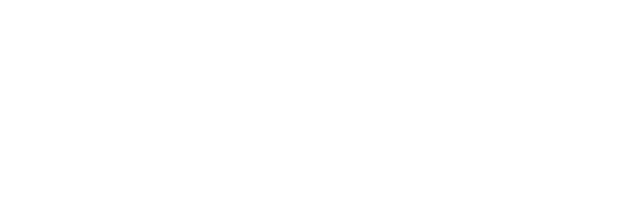
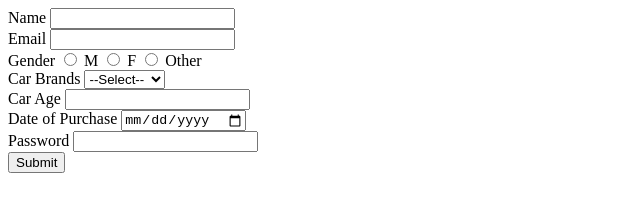
Before and after one commit to acciojob/car-insurance-form-GOPIMASANAM, a website: page main.html in a window 1280 px wide. Shown: the whole page, without its empty margins (0-640 px from the left). Drawn offline with Linux system fonts and the light colour scheme.

Commit message:
created a submission

```diff
--- a/main.html
+++ b/main.html
@@ -1,16 +1,54 @@
 <!DOCTYPE html>
-
-<html>
+<html lang="en">
 
 <head>
-	<link rel="stylesheet" href="styles.css">
+    <meta charset="UTF-8">
+    <meta name="viewport" content="width=device-width, initial-scale=1.0">
+    <link rel="stylesheet" href="styles.css">
+    <title>Car Insurance Registration Form</title>
 </head>
 
 <body>
-	<!-- the entire body must be written by student -->
-    <script type="text/javascript" src="./script.js">
-</script>
+    <form method="post" action="/submit">
+        <label for="name">Name</label>
+        <input type="text" id="name" name="name" required> <br>
 
+        <label for="email">Email</label>
+        <input type="email" id="email" name="email" required><br>
+
+
+          <label for="gender">Gender</label>
+            <input type="radio" id="male" name="gender" value="Male" required>
+            <label for="male">M</label>
+
+            <input type="radio" id="female" name="gender" value="Female" required>
+            <label for="female">F</label>
+
+            <input type="radio" id="other" name="gender" value="Other" required>
+            <label for="other">Other</label> <br>
+
+
+        <label for="cars">Car Brands</label>
+        <select id="cars" name="cars">
+            <option value="">--Select--</option>
+            <option value="BMW">BMW</option>
+            <option value="Audi">Audi</option>
+            <option value="Mercedez">Mercedez</option>
+        </select><br>
+
+        <label for="carage">Car Age</label>
+        <input type="number" id="carage" name="carage" required><br>
+
+        <label for="dop">Date of Purchase</label>
+        <input type="date" id="dop" name="dop" required><br>
+
+        <label for="password">Password</label>
+        <input type="password" id="password" name="password" required><br>
+
+        <button type="submit">Submit</button>
+    </form>
+
+    <script type="text/javascript" src="./script.js"></script>
 </body>
 
 </html>
```
